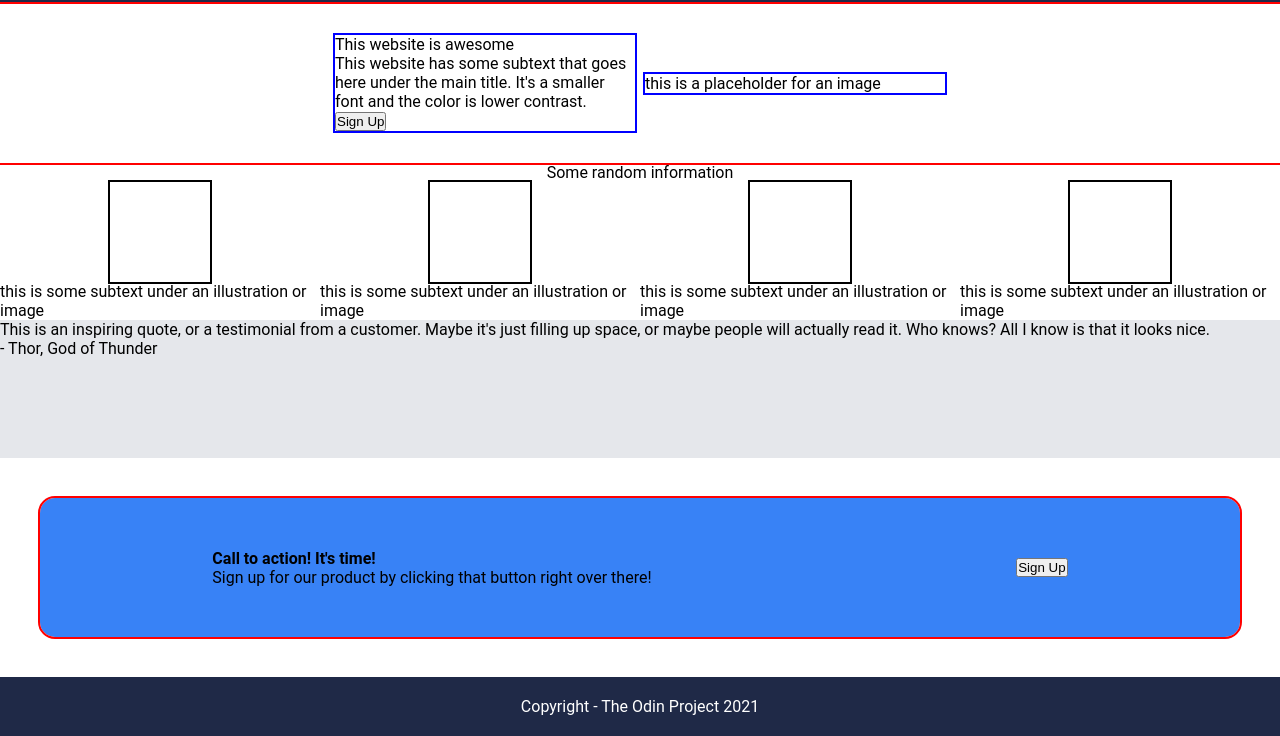
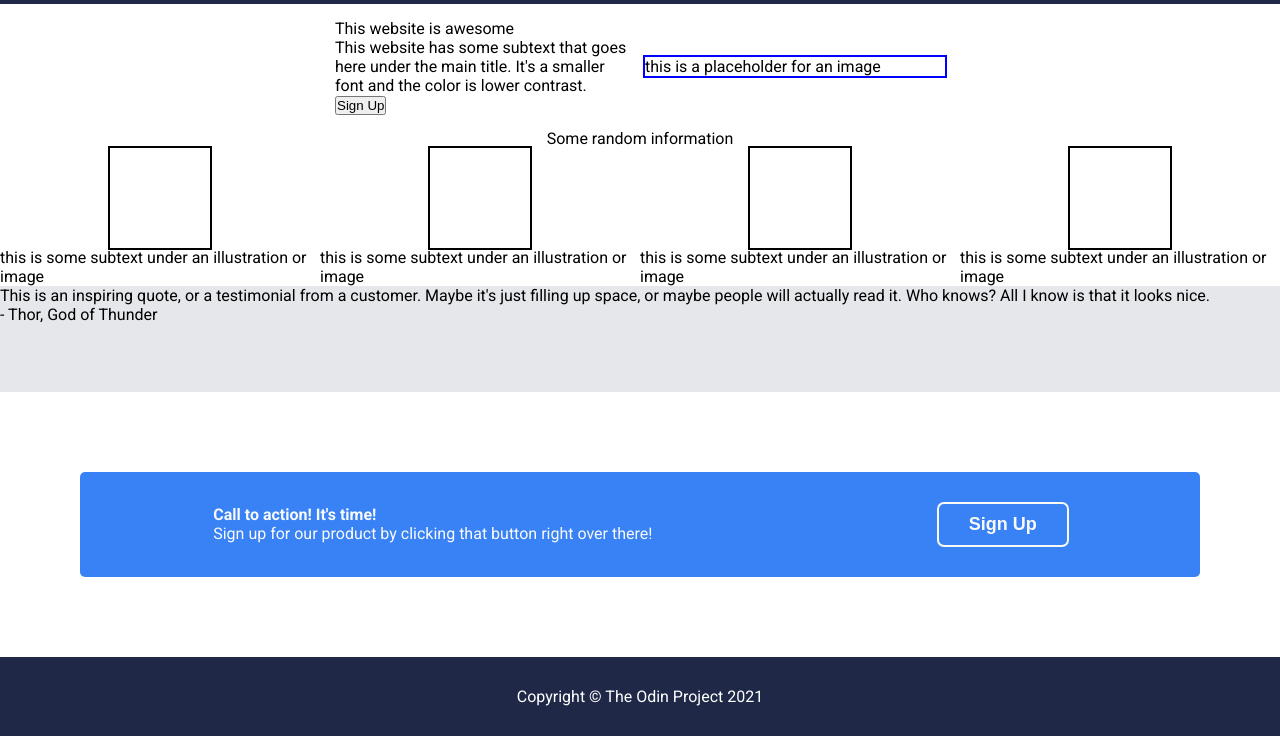
Before and after one commit to philip-r-haggard/top-landing-page, a plain HTML site: page index.html in a window 1280 px wide. Shown: the part 64-800 px from the top of the page. Drawn offline with Linux system fonts and the light colour scheme.

Commit message:
Wrap up the footer and 4th content section

```diff
--- a/index.html
+++ b/index.html
@@ -1,11 +1,13 @@
 <!DOCTYPE html>
 <html lang="en">
+
 <head>
     <meta charset="UTF-8">
     <meta name="viewport" content="width=device-width, initial-scale=1.0">
-    <title>Document</title>
+    <title>Landing Page</title>
     <link rel="stylesheet" href="styles.css">
 </head>
+
 <body>
     <header>
         <div class="header-logo">Header Logo</div>
@@ -20,7 +22,8 @@
     <div class="content-1">
         <div class="left">
             <div>This website is awesome</div>
-            <div>This website has some subtext that goes here under the main title. It's a smaller font and the color is lower contrast.</div>
+            <div>This website has some subtext that goes here under the main title. It's a smaller font and the color is
+                lower contrast.</div>
             <button>Sign Up</button>
         </div>
         <div class="right">this is a placeholder for an image</div>
@@ -50,15 +53,18 @@
     </div>
 
     <div class="content-3">
-        <div class="text">This is an inspiring quote, or a testimonial from a customer. Maybe it's just filling up space, or maybe people will actually read it. Who knows? All I know is that it looks nice.</div>
+        <div class="text">This is an inspiring quote, or a testimonial from a customer. Maybe it's just filling up
+            space, or maybe people will actually read it. Who knows? All I know is that it looks nice.</div>
         <div class="author">- Thor, God of Thunder</div>
     </div>
 
     <div class="content-4">
-        <p><strong>Call to action! It's time!</strong><br>Sign up for our product by clicking that button right over there!</p>
+        <p><strong>Call to action! It's time!</strong><br>Sign up for our product by clicking that button right over
+            there!</p>
         <button>Sign Up</button>
     </div>
 
-    <footer>Copyright - The Odin Project 2021</footer>
+    <footer>Copyright © The Odin Project 2021</footer>
 </body>
+
 </html>
--- a/styles.css
+++ b/styles.css
@@ -1,13 +1,27 @@
+@import url('https://fonts.googleapis.com/css2?family=Roboto:wght@300;400;500;700;900&display=swap');
+
 * {
     margin: 0;
     padding: 0;
     box-sizing: border-box;
 }
 
+ul {
+    list-style-type: none;
+}
+
+a {
+    text-decoration: none;
+    color: #E5E7EB;
+}
+
+/******************************/
+/******************************/
+
 body {
     height: 100vh;
-    font-family: Roboto, sans-serif;
-
+    font-family: 'Roboto', sans-serif;
+    /******************************/
     display: flex;
     flex-direction: column;
     justify-content: space-between;
@@ -27,8 +41,8 @@ header {
     color: #F9FAF8;
 }
 
-.content-1, .content-4 {
-    outline: 2px solid red;
+.content-1,
+.content-4 {
     flex: 1;
     display: flex;
     justify-content: center;
@@ -78,17 +92,9 @@ header {
     flex: 1;
 }
 
-.content-4 {
-    border-radius: 15px;
-    background-color: #3882F6;
-    margin: 40px;
 
-    justify-content: space-around;
-    gap: 20px;
-}
 
 .left {
-    outline: 2px solid blue;
     width: 300px;
 }
 
@@ -97,26 +103,38 @@ header {
     width: 300px;
 }
 
+.content-4 {
+    border-radius: 5px;
+    background-color: #3882F6;
+    margin: 80px;
+    color: #F9FAF8;
+    /******************************/
+    justify-content: space-around;
+    gap: 20px;
+}
+
+.content-4 button {
+    border-radius: 5px;
+    padding: 10px 30px 10px 30px;
+    background-color: #3882F6;
+    color: #F9FAF8;
+    font-weight: bold;
+    font-size: 18px;
+    outline: 2px solid #F9FAF8;
+    border: none;
+}
+
 footer {
     background-color: #1F2947;
     color: white;
-
+    padding: 30px;
+    /******************************/
     display: flex;
     justify-content: center;
     align-items: center;
-    padding: 20px;
 }
 
 .links {
     display: flex;
     gap: 10px;
 }
-
-ul {
-    list-style-type: none;
-}
-
-a {
-    text-decoration: none;
-    color: #E5E7EB;
-}
```
